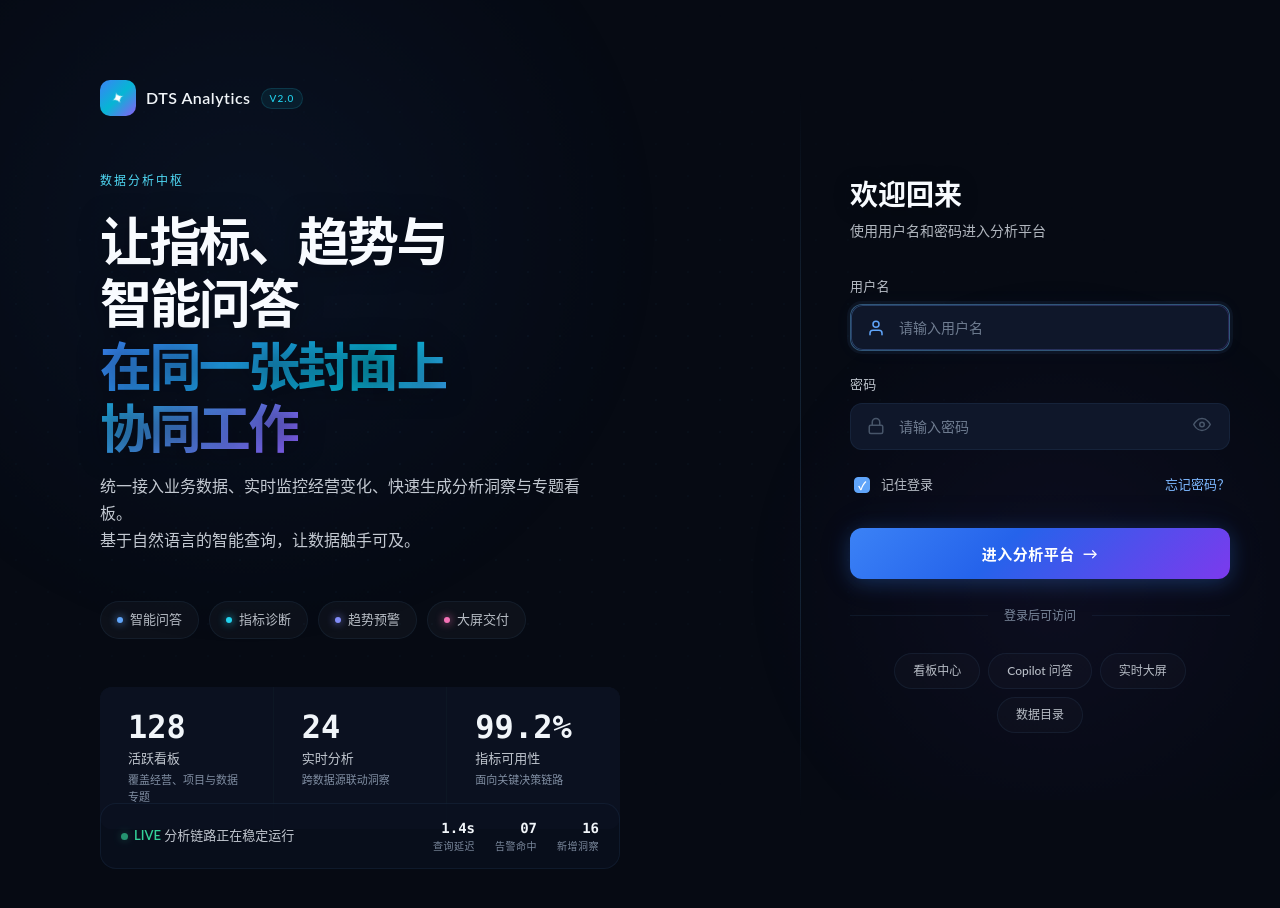
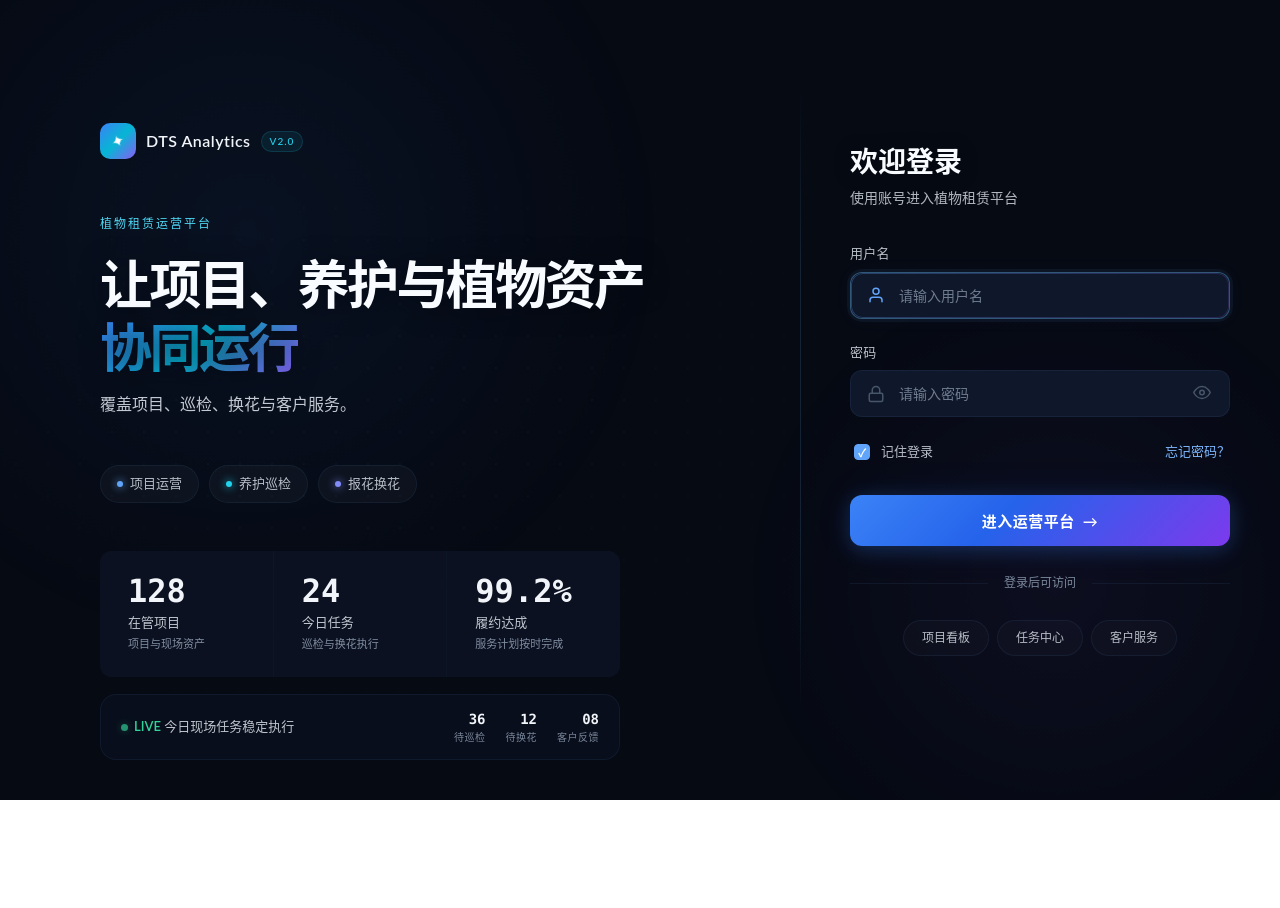
Before and after one commit to billyhotjava/dts-copilot, a React (Vite) app in the folder dts-copilot-webapp/: page /auth/login in a window 1280 px wide. After the commit the page ends 800 px from the top, so only its background shows below. Built offline with nearby package versions, Linux system fonts and the light colour scheme.

Commit message:
调整登录页业务文案

```diff
--- a/dts-copilot-webapp/src/pages/auth/LoginPage.tsx
+++ b/dts-copilot-webapp/src/pages/auth/LoginPage.tsx
@@ -4,29 +4,27 @@ import "./auth.css";
 const basePath = import.meta.env.VITE_BASE_PATH?.replace(/\/$/, "") || "";
 
 const featurePills = [
-	"智能问答",
-	"指标诊断",
-	"趋势预警",
-	"大屏交付",
+	"项目运营",
+	"养护巡检",
+	"报花换花",
 ];
 
 const stats = [
-	{ value: "128", label: "活跃看板", detail: "覆盖经营、项目与数据专题" },
-	{ value: "24", label: "实时分析", detail: "跨数据源联动洞察" },
-	{ value: "99.2%", label: "指标可用性", detail: "面向关键决策链路" },
+	{ value: "128", label: "在管项目", detail: "项目与现场资产" },
+	{ value: "24", label: "今日任务", detail: "巡检与换花执行" },
+	{ value: "99.2%", label: "履约达成", detail: "服务计划按时完成" },
 ];
 
 const quickLinks = [
-	"看板中心",
-	"Copilot 问答",
-	"实时大屏",
-	"数据目录",
+	"项目看板",
+	"任务中心",
+	"客户服务",
 ];
 
 const liveStats = [
-	{ value: "1.4s", label: "查询延迟" },
-	{ value: "07", label: "告警命中" },
-	{ value: "16", label: "新增洞察" },
+	{ value: "36", label: "待巡检" },
+	{ value: "12", label: "待换花" },
+	{ value: "08", label: "客户反馈" },
 ];
 
 function BrandMark() {
@@ -175,23 +173,15 @@ export default function LoginPage() {
 						<span className="logo-tag">v2.0</span>
 					</div>
 
-					<div className="hero-label">数据分析中枢</div>
+					<div className="hero-label">植物租赁运营平台</div>
 					<h1 className="hero-title">
-						让指标、趋势与
-						<br />
-						智能问答
+						让项目、养护与植物资产
 						<br />
 						<span className="highlight">
-							在同一张封面上
-							<br />
-							协同工作
+							协同运行
 						</span>
 					</h1>
-					<p className="hero-subtitle">
-						统一接入业务数据、实时监控经营变化、快速生成分析洞察与专题看板。
-						<br />
-						基于自然语言的智能查询，让数据触手可及。
-					</p>
+					<p className="hero-subtitle">覆盖项目、巡检、换花与客户服务。</p>
 
 					<div className="features" aria-label="核心能力">
 						{featurePills.map((item) => (
@@ -217,7 +207,7 @@ export default function LoginPage() {
 							<div className="live-dot-wrap">
 								<span className="live-dot" />
 								<span className="live-text">
-									<strong>LIVE</strong>&nbsp;分析链路正在稳定运行
+									<strong>LIVE</strong>&nbsp;今日现场任务稳定执行
 								</span>
 							</div>
 							<div className="live-stats">
@@ -235,8 +225,8 @@ export default function LoginPage() {
 				<section className="login-side" aria-label="登录区域">
 					<div className="login-card">
 						<div className="login-header">
-							<h2 className="login-title">欢迎回来</h2>
-							<p className="login-desc">使用用户名和密码进入分析平台</p>
+							<h2 className="login-title">欢迎登录</h2>
+							<p className="login-desc">使用账号进入植物租赁平台</p>
 						</div>
 
 						{error && <div className="auth-error auth-error--panel">{error}</div>}
@@ -305,7 +295,7 @@ export default function LoginPage() {
 
 							<button type="submit" className="btn-login" disabled={loading}>
 								<span>
-									{loading ? "登录中..." : "进入分析平台"}
+									{loading ? "登录中..." : "进入运营平台"}
 									<span className="arrow">→</span>
 								</span>
 							</button>
```
Also changed, not shown: 1 other file (tests, documents, lock files or other folders).
